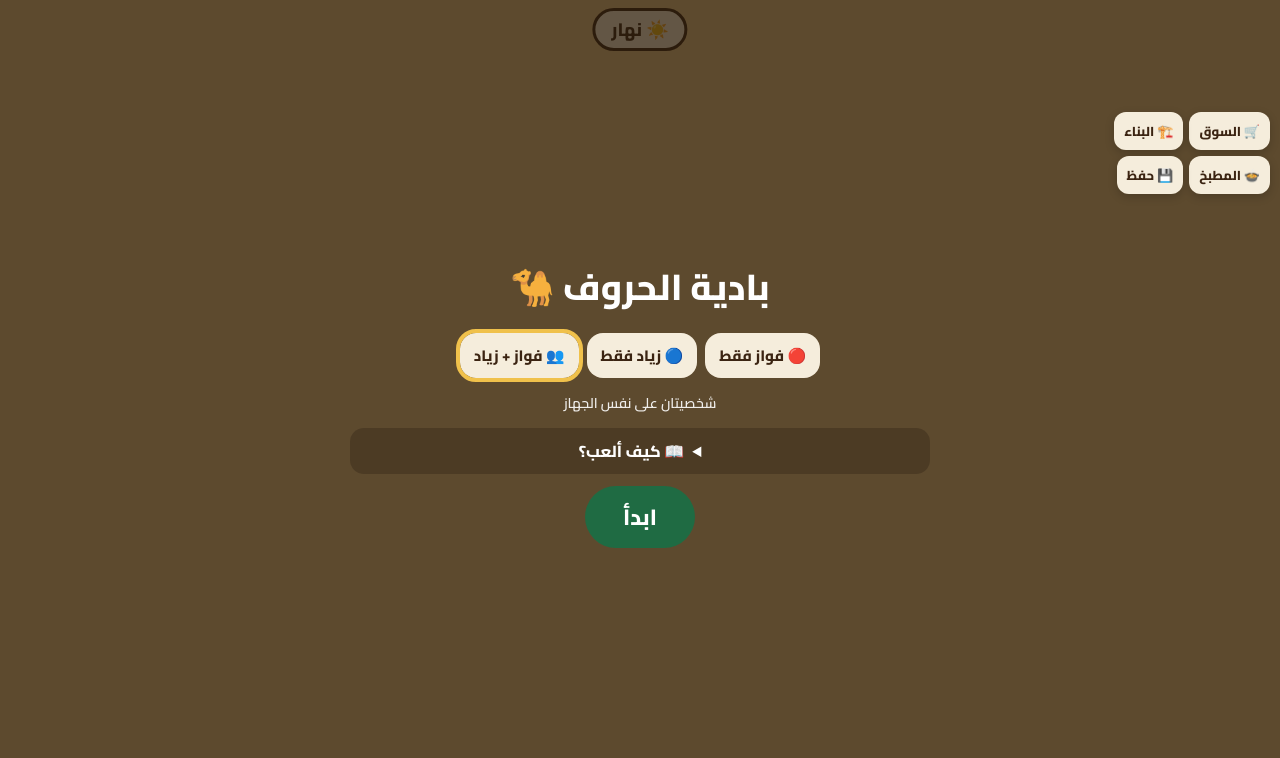
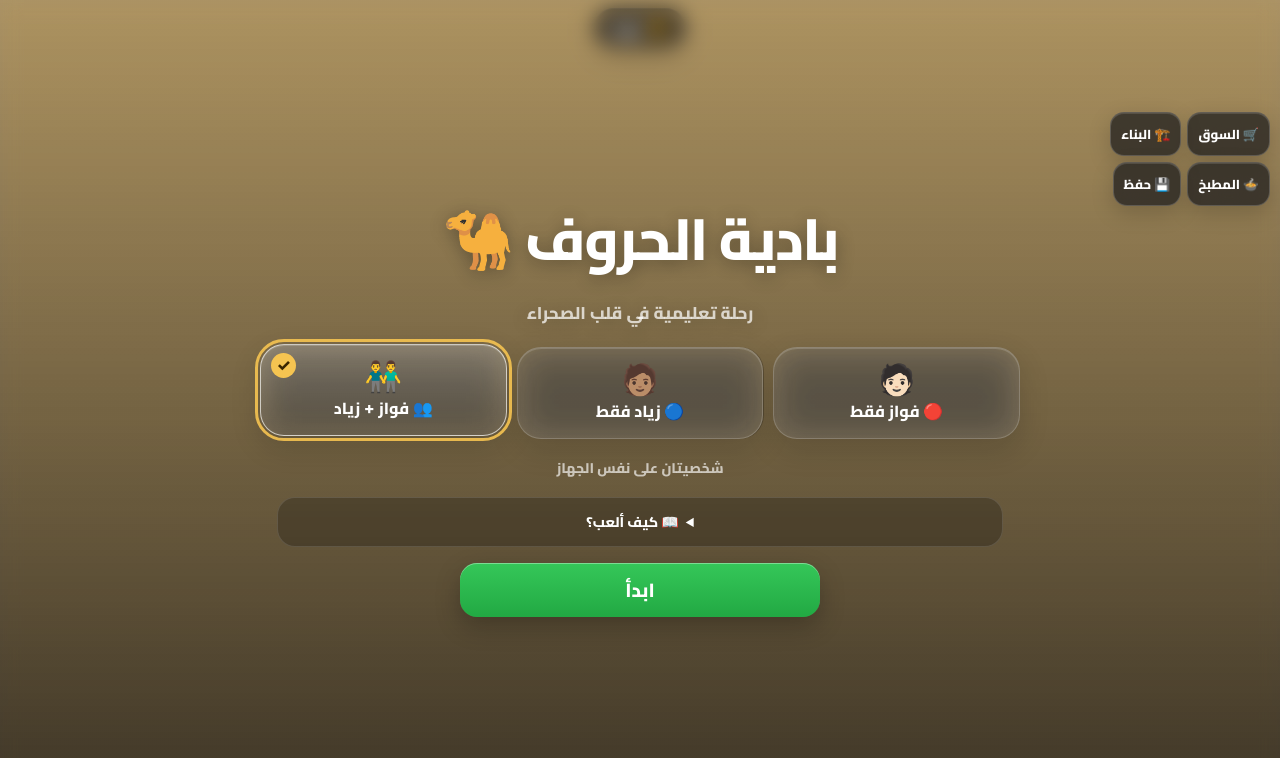
Before and after one commit to youef/badia-alhorouf, a plain HTML site: page index.html in a window 1280 px wide. Drawn offline with nearby package versions, Linux system fonts and the light colour scheme.

Commit message:
إعادة تصميم واجهة بادية الحروف بأسلوب ألعاب iOS

```diff
--- a/assets/css/style.css
+++ b/assets/css/style.css
@@ -40,3 +40,93 @@ canvas{display:block;position:fixed;inset:0;width:100%;height:100%}
 /* v2 performance controls */
 #settingsPanel button.active{outline:2px solid var(--ok)}
 .settingsPanel .row{display:flex;gap:6px;flex-wrap:wrap}
+
+/* iOS-inspired game redesign */
+:root{
+ --ios-bg:rgba(18,18,20,.72);
+ --ios-glass:rgba(255,255,255,.14);
+ --ios-glass-strong:rgba(255,255,255,.22);
+ --ios-line:rgba(255,255,255,.18);
+ --ios-white:#fff;
+ --ios-muted:rgba(255,255,255,.72);
+ --ios-gold:#f5c451;
+}
+html,body{font-family:-apple-system,BlinkMacSystemFont,"SF Pro Display","SF Pro Text","Cairo",sans-serif}
+#ov{
+ padding:max(22px,env(safe-area-inset-top)) max(20px,env(safe-area-inset-right)) max(22px,env(safe-area-inset-bottom)) max(20px,env(safe-area-inset-left));
+ background:linear-gradient(180deg,rgba(8,8,10,.28),rgba(8,8,10,.76));
+ backdrop-filter:blur(10px) saturate(115%);-webkit-backdrop-filter:blur(10px);
+ gap:16px
+}
+#ov h1{font-size:clamp(32px,7vw,58px);letter-spacing:-1.8px;text-shadow:0 3px 18px rgba(0,0,0,.32);margin:0 0 2px}
+#ov h1::after{content:"رحلة تعليمية في قلب الصحراء";display:block;margin-top:4px;font-size:clamp(13px,2.5vw,17px);font-weight:700;letter-spacing:0;color:rgba(255,255,255,.72)}
+.modeBtns{
+ width:min(760px,94vw);max-width:none;display:grid;grid-template-columns:repeat(3,1fr);gap:10px;
+ animation:none
+}
+.modeBtns button{
+ min-height:92px;position:relative;overflow:hidden;border:1px solid var(--ios-line);
+ border-radius:24px;padding:14px 10px 12px;background:var(--ios-glass);color:#fff;
+ box-shadow:inset 0 1px 0 rgba(255,255,255,.16),0 10px 30px rgba(0,0,0,.16);
+ backdrop-filter:blur(18px);-webkit-backdrop-filter:blur(18px);
+ font:800 16px/1.35 -apple-system,BlinkMacSystemFont,"SF Pro Display","Cairo",sans-serif;
+ transition:transform .18s ease,background .18s ease,border-color .18s ease
+}
+.modeBtns button::before{display:block;font-size:30px;line-height:1;margin-bottom:7px}
+#modeF::before{content:"🧑🏻"}
+#modeZ::before{content:"🧑🏽"}
+#mode2::before{content:"👬"}
+.modeBtns button.sel{
+ background:linear-gradient(180deg,rgba(255,255,255,.28),rgba(255,255,255,.13));
+ border-color:rgba(255,255,255,.65);outline:3px solid rgba(245,196,81,.9);outline-offset:2px;
+ transform:translateY(-3px)
+}
+.modeBtns button:active{transform:scale(.97)}
+.modeBtns button.sel::after{content:"✓";position:absolute;top:8px;left:10px;width:25px;height:25px;border-radius:50%;background:var(--ios-gold);color:#3a2600;font-size:16px;line-height:25px}
+.modeHint{font-size:14px;color:var(--ios-muted);font-weight:700}
+.help{
+ width:min(700px,94vw);max-width:none;background:rgba(0,0,0,.24);border:1px solid rgba(255,255,255,.12);
+ border-radius:18px;padding:2px 12px;color:#fff
+}
+.help summary{font-size:14px;padding:9px}.help p{font-size:13px;line-height:1.8;color:rgba(255,255,255,.78)}
+#go{
+ min-width:min(360px,86vw);min-height:54px;padding:0 28px;border-radius:17px;
+ background:linear-gradient(180deg,#35c759,#22a943);box-shadow:0 9px 24px rgba(0,0,0,.25),inset 0 1px rgba(255,255,255,.35);
+ font:800 19px -apple-system,BlinkMacSystemFont,"SF Pro Display","Cairo",sans-serif
+}
+.gameCtl,.zoomCtl button,.diraPanel button,.settingsPanel button{
+ border:1px solid rgba(255,255,255,.18)!important;background:rgba(28,28,30,.72)!important;color:#fff!important;
+ box-shadow:0 7px 22px rgba(0,0,0,.18),inset 0 1px rgba(255,255,255,.12)!important;
+ backdrop-filter:blur(18px);-webkit-backdrop-filter:blur(18px)
+}
+.gameCtl{min-height:44px;border-radius:14px!important;padding:8px 14px!important}
+.zoomCtl button{width:48px;height:48px;border-radius:15px!important}
+#tm{
+ border:1px solid rgba(255,255,255,.22);background:rgba(28,28,30,.68);color:#fff;
+ box-shadow:0 7px 22px rgba(0,0,0,.2);backdrop-filter:blur(18px);-webkit-backdrop-filter:blur(18px)
+}
+.settingsPanel{
+ top:160px;width:min(300px,calc(100vw - 24px));border:1px solid rgba(255,255,255,.16);
+ background:rgba(28,28,30,.88);color:#fff;box-shadow:0 18px 50px rgba(0,0,0,.35);
+ backdrop-filter:blur(24px);-webkit-backdrop-filter:blur(24px);border-radius:20px;padding:14px
+}
+.settingsPanel button{min-height:44px;border-radius:12px!important;font-size:13px!important}
+.settingsPanel small{color:rgba(255,255,255,.65)}
+.diraPanel button{min-height:44px;border-radius:14px!important}
+.sc,.tt,.q{
+ box-shadow:0 7px 20px rgba(0,0,0,.18);backdrop-filter:blur(16px);-webkit-backdrop-filter:blur(16px)
+}
+.q{border:1px solid rgba(255,255,255,.2)!important;background:rgba(28,28,30,.86)}
+.q button{min-width:56px;min-height:48px}
+.joy{box-shadow:0 10px 30px rgba(0,0,0,.2);backdrop-filter:blur(16px);-webkit-backdrop-filter:blur(16px)}
+@media(max-width:700px){
+ #ov{justify-content:center;gap:13px}
+ .modeBtns{grid-template-columns:1fr;max-width:360px}
+ .modeBtns button{min-height:68px;padding:10px 18px;text-align:right;padding-right:62px}
+ .modeBtns button::before{position:absolute;right:18px;top:18px;font-size:28px}
+ .modeBtns button.sel::after{left:auto;right:10px;top:8px}
+ #go{min-height:52px}
+}
+@media(prefers-reduced-motion:reduce){
+ #ov h1,.settingsPanel.open{animation:none!important}.modeBtns button{transition:none}
+}
```
